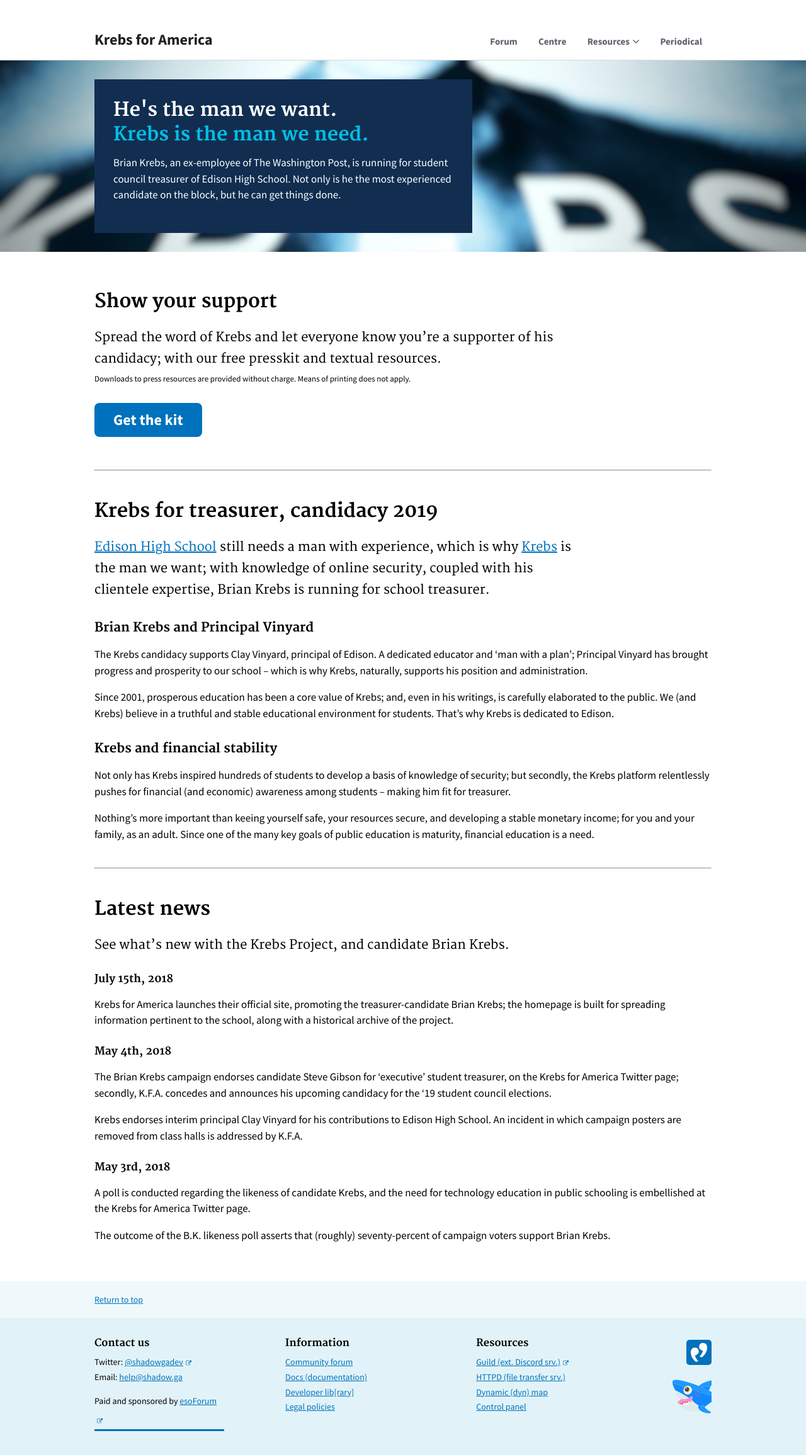
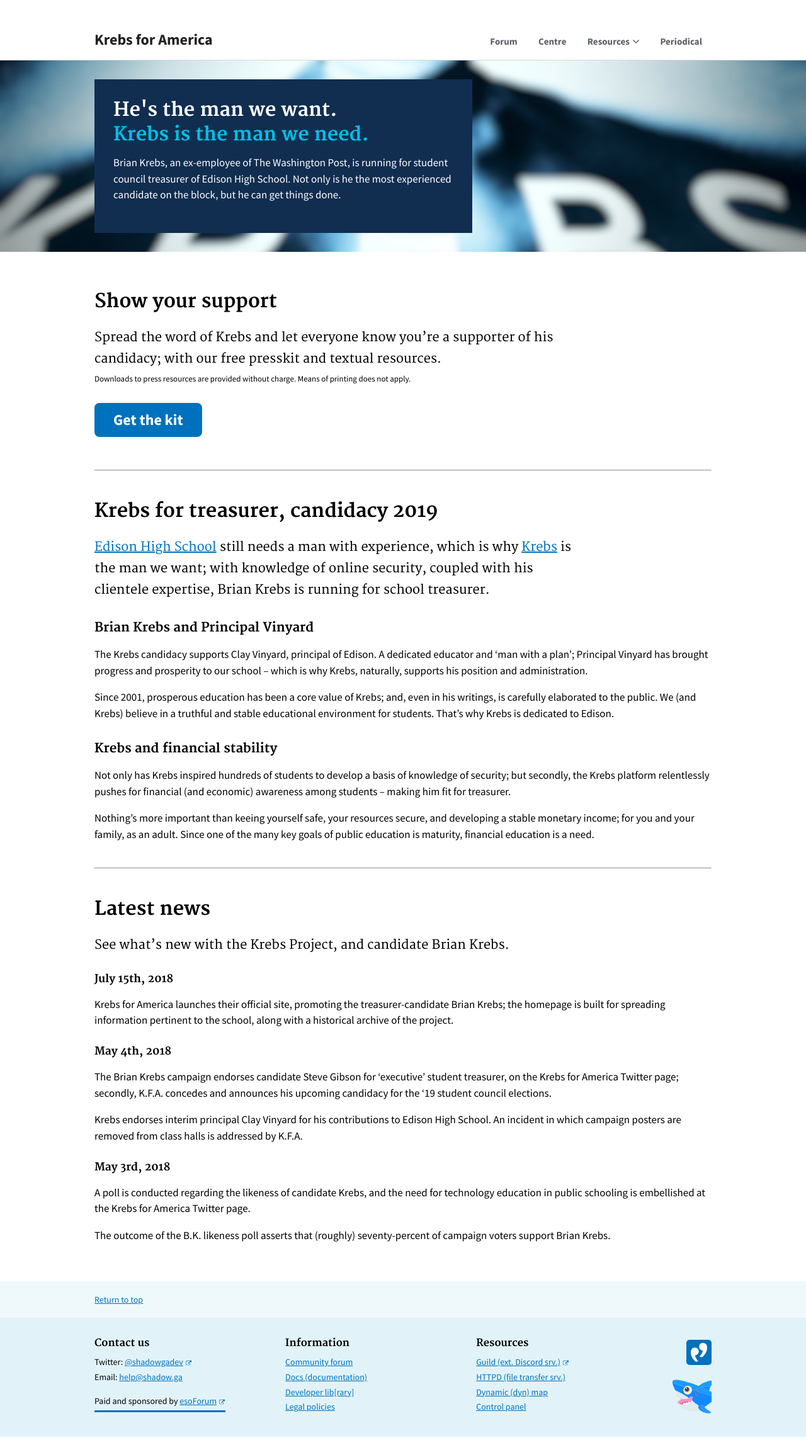
Before and after one commit to serrif/website, a Jekyll site: the page built from main/home.md, in a window 1280 px wide. Shown: the whole page at 63% size. Built offline with Jekyll 4.4.1, drawn with Linux system fonts in a browser that asks for light colours; after the commit the page ends 2282 px from its top, so only the background shows below that.

Commit message:
Update footer--small.html

```diff
--- a/_includes/components/footer--small.html
+++ b/_includes/components/footer--small.html
@@ -14,7 +14,7 @@
           <li style="line-height: 1.7;">Twitter: <a class="usa-external_link" href="https://twitter.com/shadowgadev" style="color: #0071bc;">@shadowgadev</a></li>
           <li style="line-height: 1.7;">Email: <a href="mailto:help@shadow.ga" style="color: #0071bc;">help@shadow.ga</a></li>
         </ul>
-        <ul class="usa-unstyled-list" style="width: 20.6rem;">
+        <ul class="usa-unstyled-list" style="width: 20.8rem;">
           <li style="line-height: 3rem; padding-top: 1rem; border-bottom: 3px #0071bc solid;">Paid and sponsored by <a class="usa-external_link" href="https://esotalk.net" style="color: #0071bc;">esoForum</a></li>
         </ul>
       </div>
```
